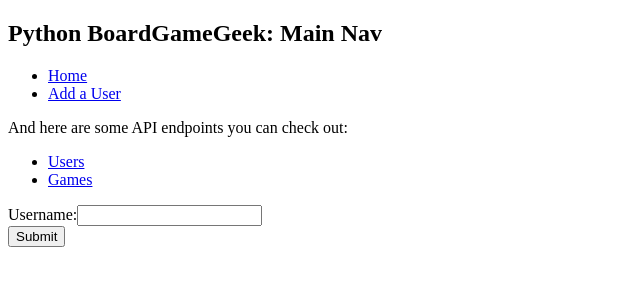
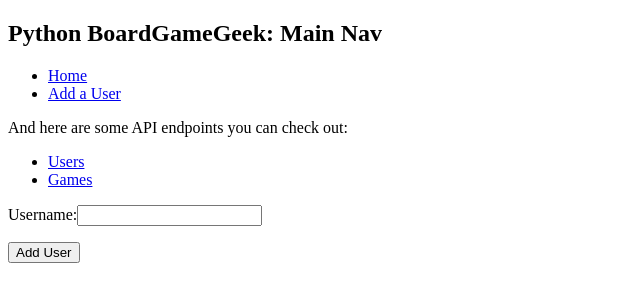
Before and after one commit to jmichaelward/py-bgg, a Flask app: page /add-user in a window 1280 px wide. Shown: the top 302 px of the page, without its empty margins (0-640 px from the left). Run offline with Flask 2, Linux system fonts and the light colour scheme.

Commit message:
Replace hard-coded submit field with Flask submit field in Add User form.

```diff
--- a/src/template/form.py
+++ b/src/template/form.py
@@ -1,6 +1,6 @@
 #!/usr/bin/env python3
 from flask_wtf import FlaskForm
-from wtforms import StringField
+from wtforms import StringField, SubmitField
 from wtforms.validators import DataRequired
 
 
@@ -13,6 +13,7 @@ class AddUserForm(FlaskForm):
     up the server.
     """
     username = StringField('Username:', validators=[DataRequired()])
+    submit = SubmitField('Add User')
 
     def __init__(self, form):
         super(AddUserForm, self).__init__()
--- a/templates/add-user.html
+++ b/templates/add-user.html
@@ -18,7 +18,7 @@
         {{ form.username.label }}{{ form.username }}
     </div>
     <div class="input submit">
-        <input type="submit" value="Submit">
+        <p>{{ form.submit() }}</p>
     </div>
 </form>
 {% endblock %}
```
